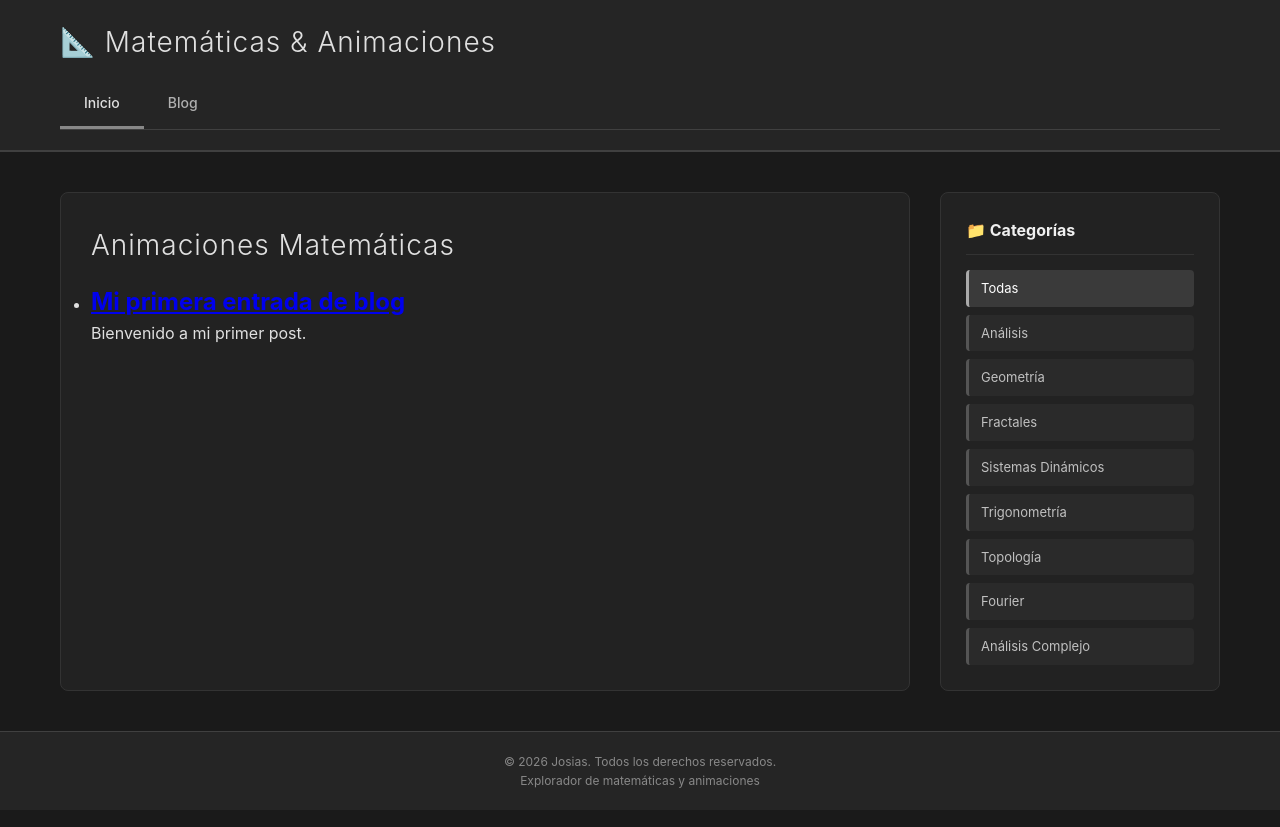
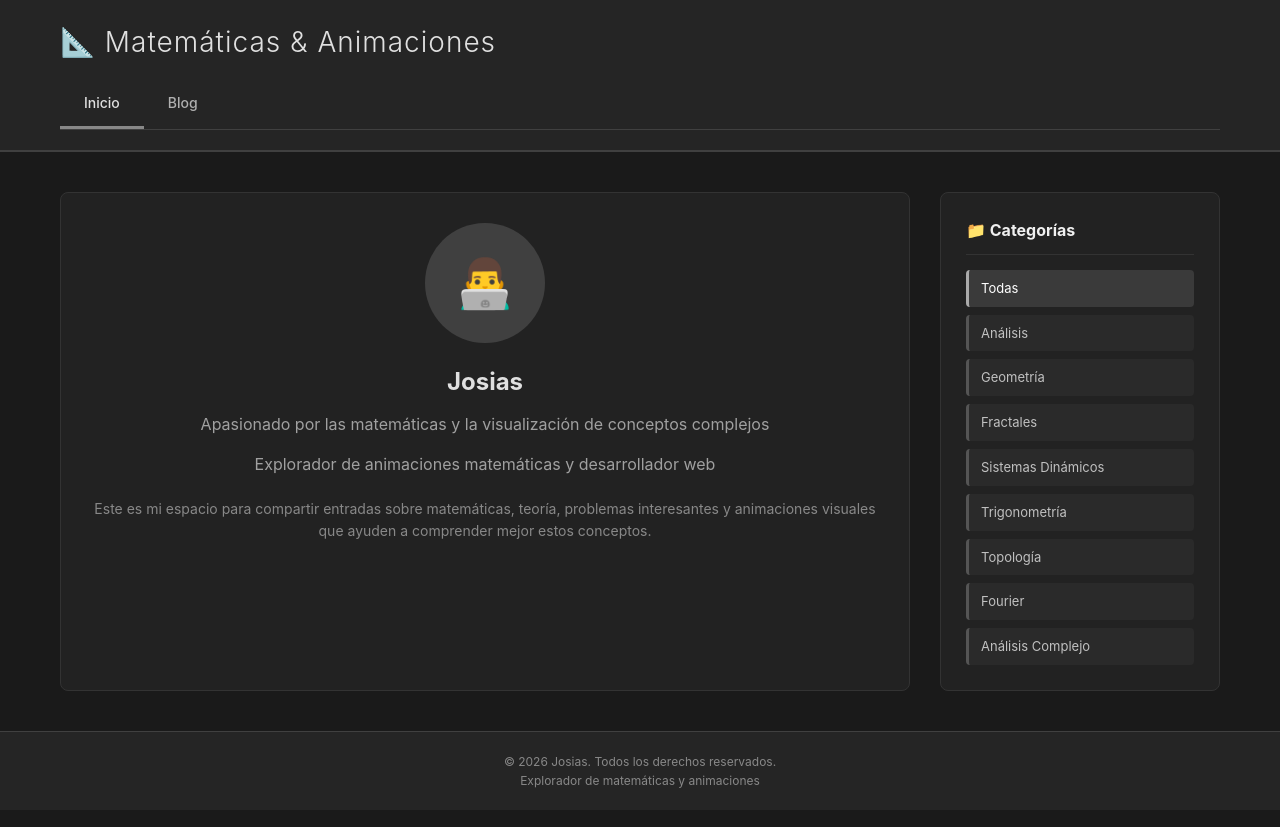
Before and after one commit to josias123606/josias123606.github.io, a Jekyll site: the page built from index.md, in a window 1280 px wide. Shown: the top 827 px of the page. Built offline with Jekyll 4.4.1, drawn with Linux system fonts in a browser that asks for light colours.

```diff
--- a/_layouts/post.html
+++ b/_layouts/post.html
@@ -13,5 +13,9 @@ layout: default
         {% endif %}
     </div>
 
+    <div style="margin-top: 20px;">
+        <a href="/blog" style="color: #888; text-decoration: none; font-size: 12px; font-weight: 500;">← Volver al blog</a>
+    </div>
+
     {{ content }}
 </article>
--- a/index.md
+++ b/index.md
@@ -1,4 +1,13 @@
 ---
-layout: blog
-title: Mi Blog de Matemáticas
+layout: home
 ---
+
+<div class="author-section">
+    <div class="author-avatar">👨‍💻</div>
+    <h2>Josias</h2>
+    <p>Apasionado por las matemáticas y la visualización de conceptos complejos</p>
+    <p>Explorador de animaciones matemáticas y desarrollador web</p>
+    <p style="margin-top: 20px; color: #888; font-size: 14px;">
+        Este es mi espacio para compartir entradas sobre matemáticas, teoría, problemas interesantes y animaciones visuales que ayuden a comprender mejor estos conceptos.
+    </p>
+</div>
```
Also changed, not shown: blog.md (added, +23 -0 lines).
